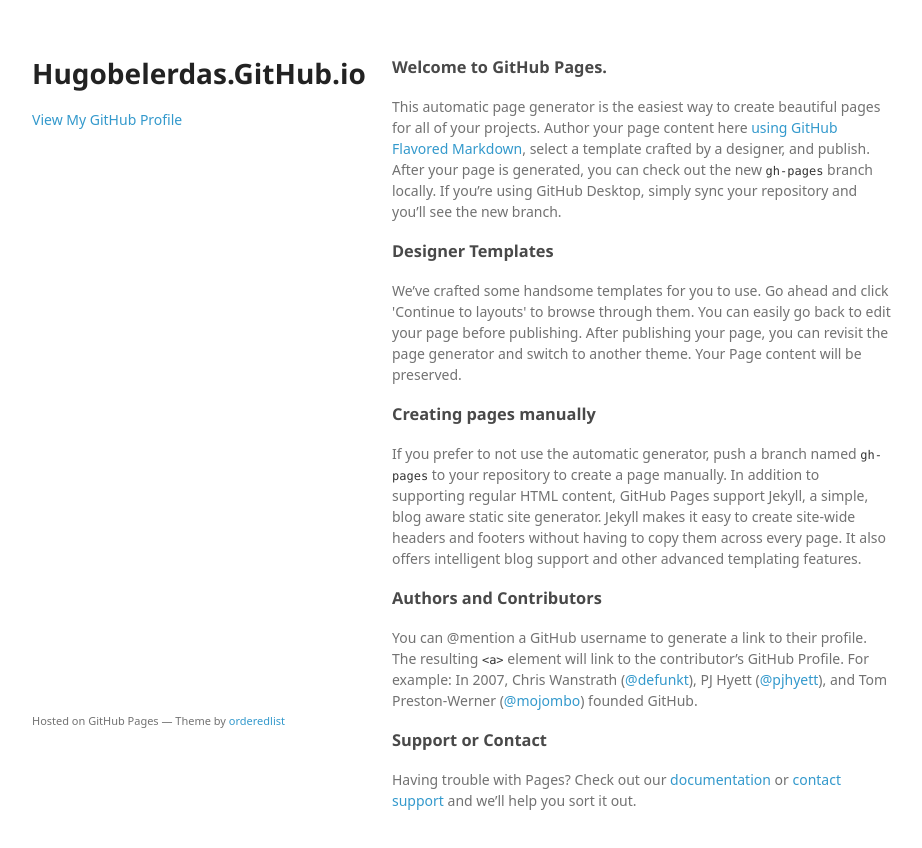
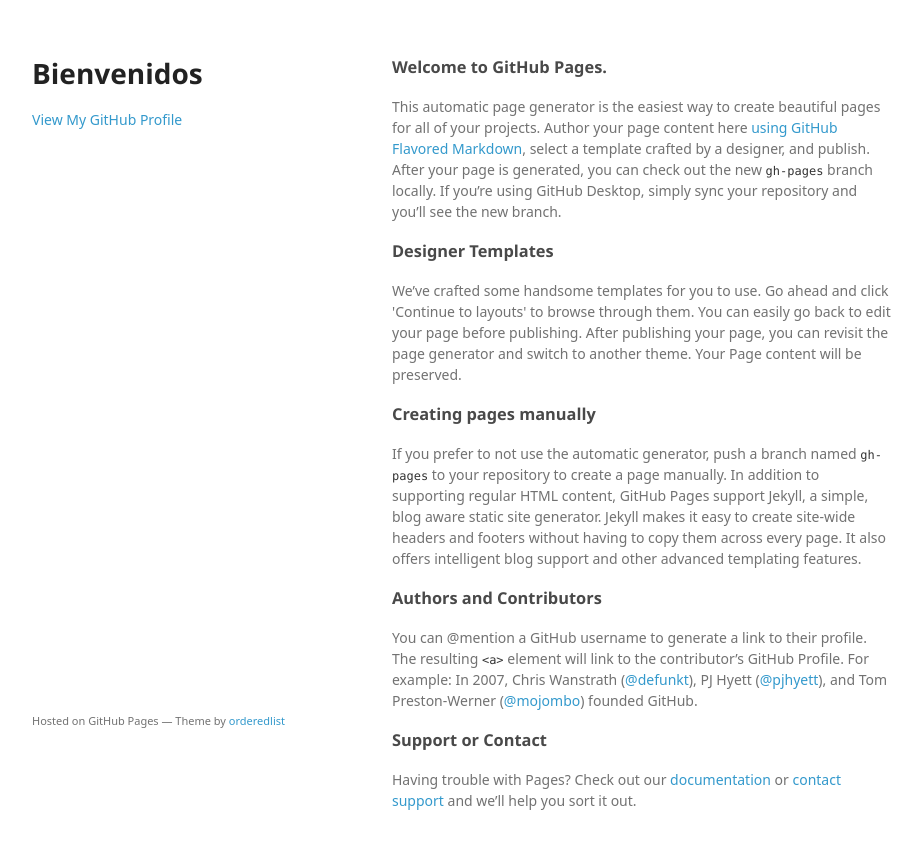
Before and after one commit to hugobelerdas/hugobelerdas.github.io, a plain HTML site: page index.html in a window 1280 px wide. Shown: the whole page, without its empty margins (178-1100 px from the left). Drawn offline with Linux system fonts and the light colour scheme; a web font is replaced by a local one.

Commit message:
Cambio del título

```diff
--- a/index.html
+++ b/index.html
@@ -15,7 +15,7 @@
   <body>
     <div class="wrapper">
       <header>
-        <h1>Hugobelerdas.GitHub.io</h1>
+        <h1>Bienvenidos</h1>
         <p></p>
 
 
```
